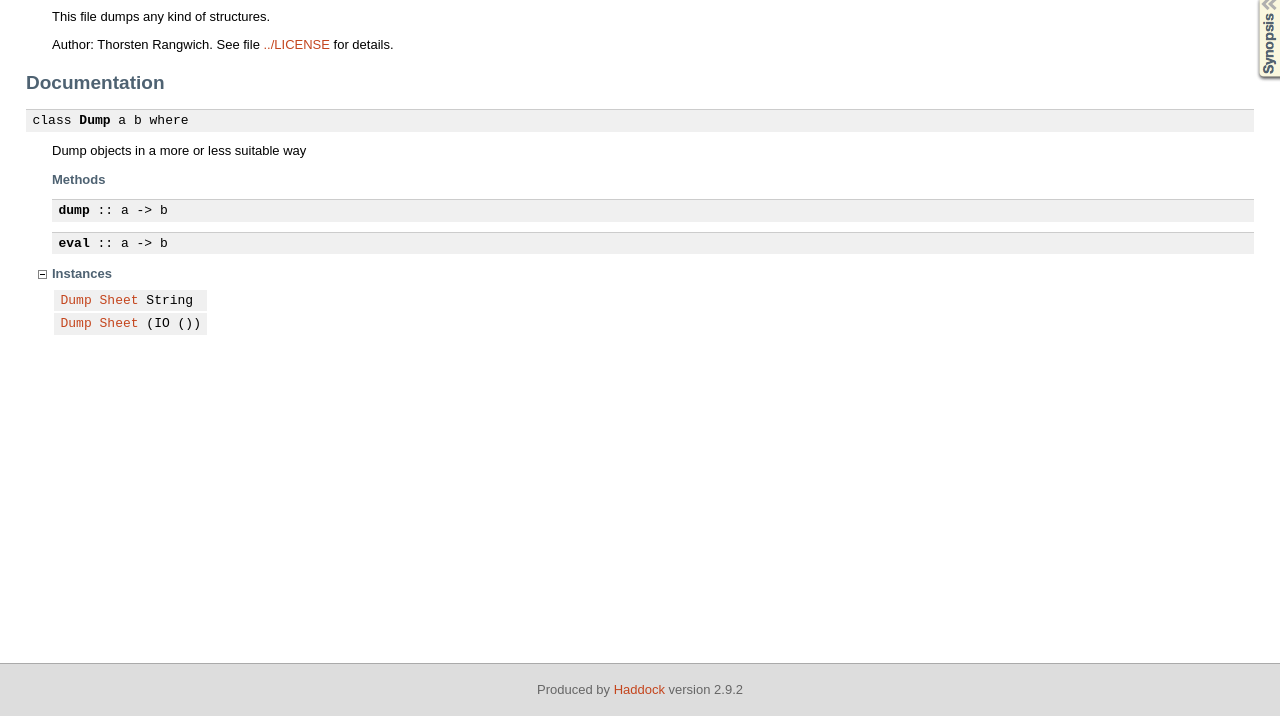
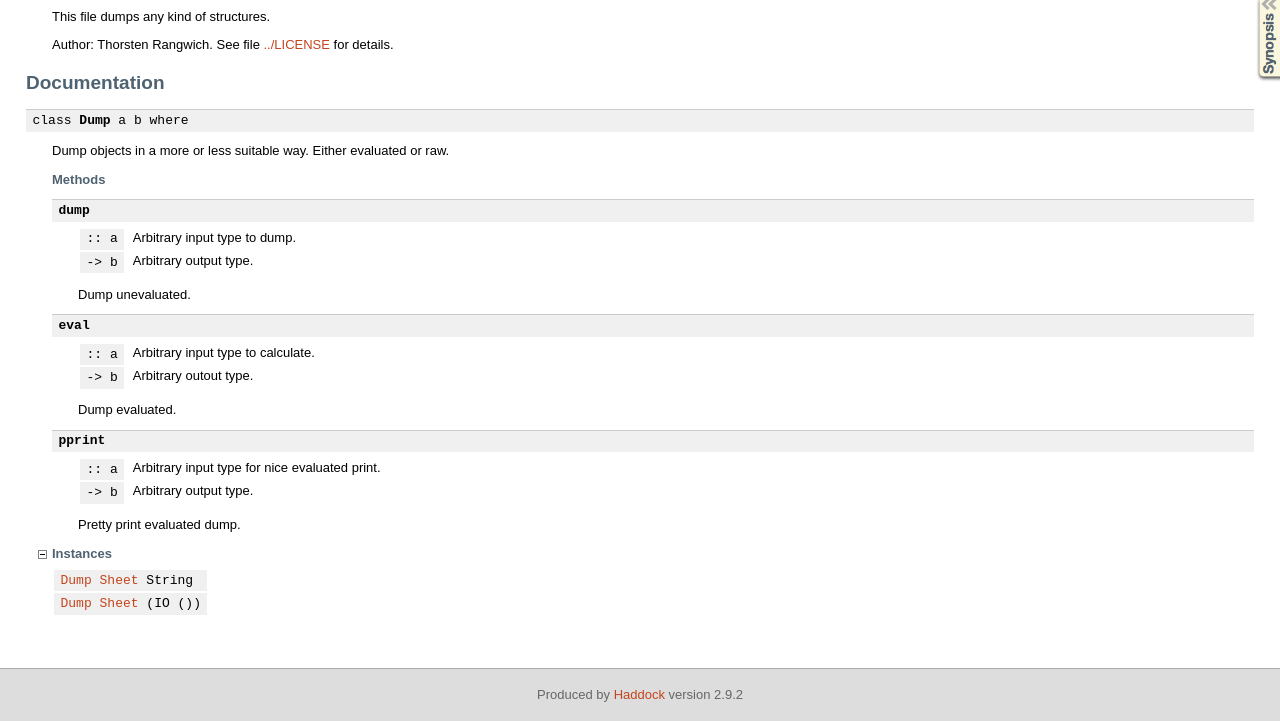
Before and after one commit to tnrangwi/grill, a plain HTML site: page doc/Procedures-Serialise-Dump.html in a window 1280 px wide. Shown: the part 84-805 px from the top of the page. Drawn offline with Linux system fonts and the light colour scheme.

Commit message:
Removed duplicates in code for dump. Christian: Not a single line of duplicate code left...

```diff
--- a/doc/Procedures-Serialise-Dump.html
+++ b/doc/Procedures-Serialise-Dump.html
@@ -3,5 +3,14 @@ window.onload = function () {pageLoad();setSynopsis("mini_Procedures-Serialise-D
 //]]>
 </script></head><body><div id="package-header"><ul class="links" id="page-menu"><li><a href="index.html">Contents</a></li><li><a href="doc-index.html">Index</a></li></ul><p class="caption" class="empty">&nbsp;</p></div><div id="content"><div id="module-header"><p class="caption">Procedures.Serialise.Dump</p></div><div id="description"><p class="caption">Description</p><div class="doc"><p>This file dumps any kind of structures.
 </p><p>Author: Thorsten Rangwich. See file <a href="../LICENSE">../LICENSE</a> for details.
-</p></div></div><div id="synopsis"><p id="control.syn" class="caption expander" onclick="toggleSection('syn')">Synopsis</p><ul id="section.syn" class="hide" onclick="toggleSection('syn')"><li class="src short"><span class="keyword">class</span>  <a href="#t:Dump">Dump</a> a b  <span class="keyword">where</span><ul class="subs"><li><a href="#v:dump">dump</a> :: a -&gt; b</li><li><a href="#v:eval">eval</a> :: a -&gt; b</li></ul></li></ul></div><div id="interface"><h1>Documentation</h1><div class="top"><p class="src"><span class="keyword">class</span>  <a name="t:Dump" class="def">Dump</a> a b  <span class="keyword">where</span></p><div class="doc"><p>Dump objects in a more or less suitable way
-</p></div><div class="subs methods"><p class="caption">Methods</p><p class="src"><a name="v:dump" class="def">dump</a> :: a -&gt; b</p><p class="src"><a name="v:eval" class="def">eval</a> :: a -&gt; b</p></div><div class="subs instances"><p id="control.i:Dump" class="caption collapser" onclick="toggleSection('i:Dump')">Instances</p><div id="section.i:Dump" class="show"><table><tr><td class="src"><a href="Procedures-Serialise-Dump.html#t:Dump">Dump</a> <a href="Data-Sheet.html#t:Sheet">Sheet</a> String</td><td class="doc empty">&nbsp;</td></tr><tr><td class="src"><a href="Procedures-Serialise-Dump.html#t:Dump">Dump</a> <a href="Data-Sheet.html#t:Sheet">Sheet</a> (IO ())</td><td class="doc empty">&nbsp;</td></tr></table></div></div></div></div></div><div id="footer"><p>Produced by <a href="http://www.haskell.org/haddock/">Haddock</a> version 2.9.2</p></div></body></html>
+</p></div></div><div id="synopsis"><p id="control.syn" class="caption expander" onclick="toggleSection('syn')">Synopsis</p><ul id="section.syn" class="hide" onclick="toggleSection('syn')"><li class="src short"><span class="keyword">class</span>  <a href="#t:Dump">Dump</a> a b  <span class="keyword">where</span><ul class="subs"><li><a href="#v:dump">dump</a> :: a -&gt; b</li><li><a href="#v:eval">eval</a> :: a -&gt; b</li><li><a href="#v:pprint">pprint</a> :: a -&gt; b</li></ul></li></ul></div><div id="interface"><h1>Documentation</h1><div class="top"><p class="src"><span class="keyword">class</span>  <a name="t:Dump" class="def">Dump</a> a b  <span class="keyword">where</span></p><div class="doc"><p>Dump objects in a more or less suitable way. Either evaluated or raw.
+</p></div><div class="subs methods"><p class="caption">Methods</p><p class="src"><a name="v:dump" class="def">dump</a></p><div class="subs arguments"><p class="caption">Arguments</p><table><tr><td class="src">:: a</td><td class="doc"><p>Arbitrary input type to dump.
+</p></td></tr><tr><td class="src">-&gt; b</td><td class="doc"><p>Arbitrary output type.
+</p></td></tr></table></div><div class="doc"><p>Dump unevaluated.
+</p></div><p class="src"><a name="v:eval" class="def">eval</a></p><div class="subs arguments"><p class="caption">Arguments</p><table><tr><td class="src">:: a</td><td class="doc"><p>Arbitrary input type to calculate.
+</p></td></tr><tr><td class="src">-&gt; b</td><td class="doc"><p>Arbitrary outout type.
+</p></td></tr></table></div><div class="doc"><p>Dump evaluated.
+</p></div><p class="src"><a name="v:pprint" class="def">pprint</a></p><div class="subs arguments"><p class="caption">Arguments</p><table><tr><td class="src">:: a</td><td class="doc"><p>Arbitrary input type for nice evaluated print.
+</p></td></tr><tr><td class="src">-&gt; b</td><td class="doc"><p>Arbitrary output type.
+</p></td></tr></table></div><div class="doc"><p>Pretty print evaluated dump.
+</p></div></div><div class="subs instances"><p id="control.i:Dump" class="caption collapser" onclick="toggleSection('i:Dump')">Instances</p><div id="section.i:Dump" class="show"><table><tr><td class="src"><a href="Procedures-Serialise-Dump.html#t:Dump">Dump</a> <a href="Data-Sheet.html#t:Sheet">Sheet</a> String</td><td class="doc empty">&nbsp;</td></tr><tr><td class="src"><a href="Procedures-Serialise-Dump.html#t:Dump">Dump</a> <a href="Data-Sheet.html#t:Sheet">Sheet</a> (IO ())</td><td class="doc empty">&nbsp;</td></tr></table></div></div></div></div></div><div id="footer"><p>Produced by <a href="http://www.haskell.org/haddock/">Haddock</a> version 2.9.2</p></div></body></html>
```
Also changed, not shown: doc/doc-index.html (+1 -1 lines), 1 other file.
